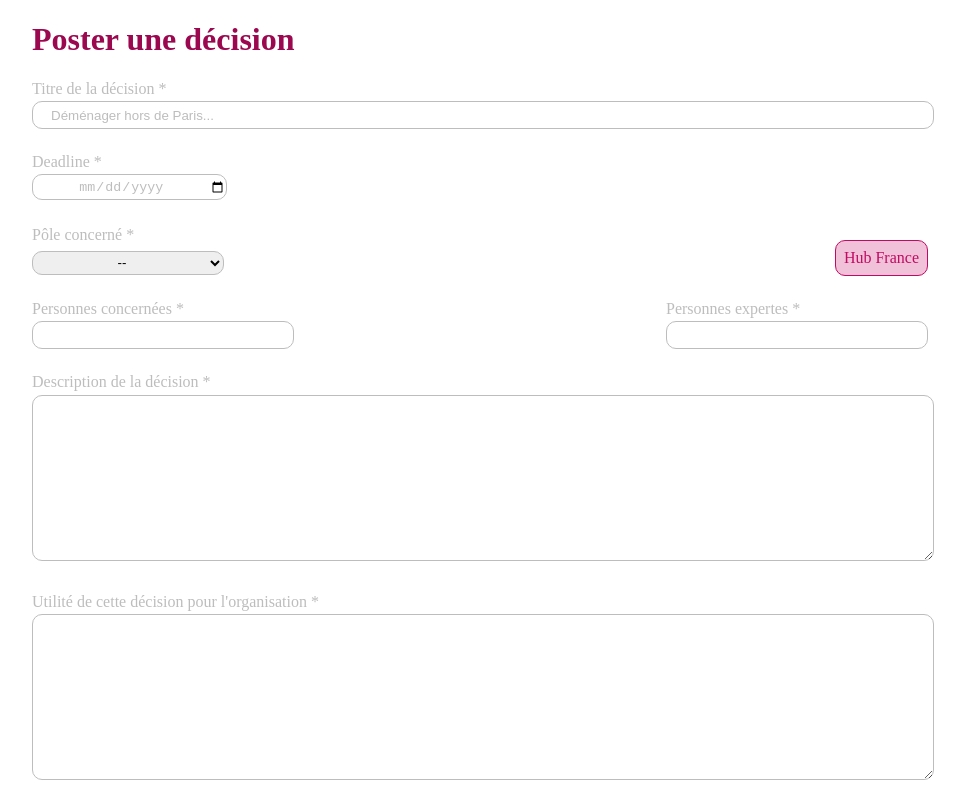
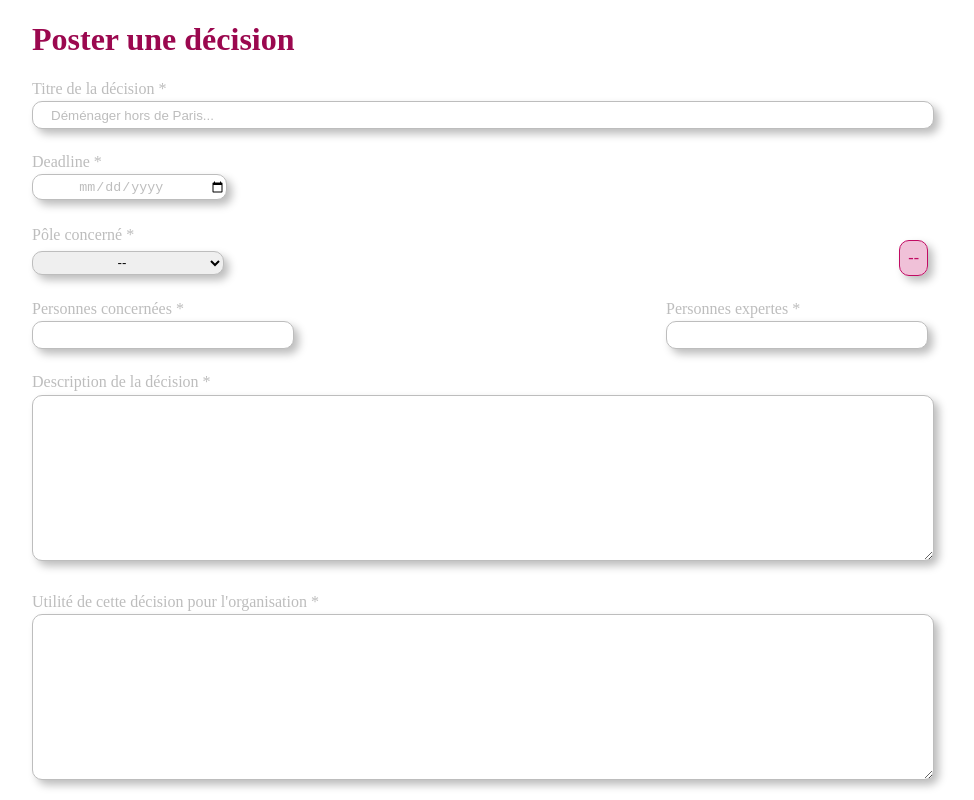
Before and after one commit to WildCodeSchool/2023-02-JS-RemoteFR-DeVMX-P3-Sense-Makers, a React (Vite) app in the folder frontend/: page /postDecision in a window 1280 px wide. Shown: the top 800 px of the page, without its empty margins (160-1134 px from the left). Built offline with nearby package versions, Linux system fonts and the light colour scheme.

Commit message:
Select and change on css(add boxShadow)

```diff
--- a/frontend/src/pages/PostDecision.jsx
+++ b/frontend/src/pages/PostDecision.jsx
@@ -1,7 +1,7 @@
 import { useState } from "react";
 
 export default function PostDecision() {
-  const [hub, setHub] = useState("Hub France");
+  const [hub, setHub] = useState("--");
   const handleChangeSelect = (e) => {
     setHub(e.target.value);
   };
--- a/frontend/src/scss/_postDecision.scss
+++ b/frontend/src/scss/_postDecision.scss
@@ -43,6 +43,7 @@
       height: 1.5rem;
       border-radius: 10px;
       border: 1px #bdbdbd solid;
+      box-shadow: 5px 5px 8px #bdbdbd;
     }
 
     #deadline_decision {
@@ -53,6 +54,7 @@
       border: 1px #bdbdbd solid;
       color: #bdbdbd;
       text-align: center;
+      box-shadow: 5px 5px 8px #bdbdbd;
       @media screen and (min-width: 1024px) {
         width: 15vw;
       }
@@ -63,11 +65,13 @@
 
 
 
+
       #hub_decision {
         width: 100%;
         height: 1.5rem;
         border-radius: 10px;
         border: 1px #bdbdbd solid;
+        box-shadow: 5px 5px 8px #bdbdbd;
         @media screen and (min-width: 1024px) {
           width: 15vw;
         }
@@ -85,6 +89,7 @@
         color:#C10B63;
         border: #C10B63 1px solid;
         margin-top: 1rem;
+        box-shadow: 5px 5px 8px #bdbdbd;
       }
       }
 
@@ -104,6 +109,7 @@
         height: 1.5rem;
         border-radius: 10px;
         border: 1px #bdbdbd solid;
+        box-shadow: 5px 5px 8px #bdbdbd;
         @media screen and (min-width: 1024px) {
           width: 20vw;
         }
@@ -113,8 +119,10 @@
         border-radius: 10px;
         border: 1px #bdbdbd solid;
         gap: 2rem;
+        box-shadow: 5px 5px 8px #bdbdbd;
         @media screen and (min-width: 1024px) {
           width: 20vw;
+
         }
       }
     }
@@ -125,6 +133,7 @@
     justify-content: space-around;
     margin-top: 1.5rem;
     width: 100%;
+
 
     label {
       display: flex;
@@ -139,6 +148,7 @@
       border-radius: 10px;
       border: 1px #bdbdbd solid;
       margin-top: 0.2rem;
+      box-shadow: 5px 5px 8px #bdbdbd;
     }
   }
   .button-container {
```
